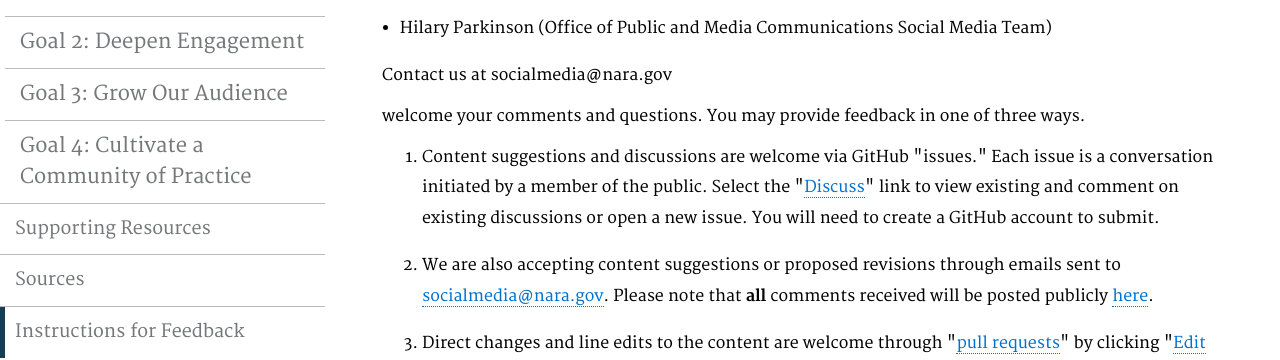
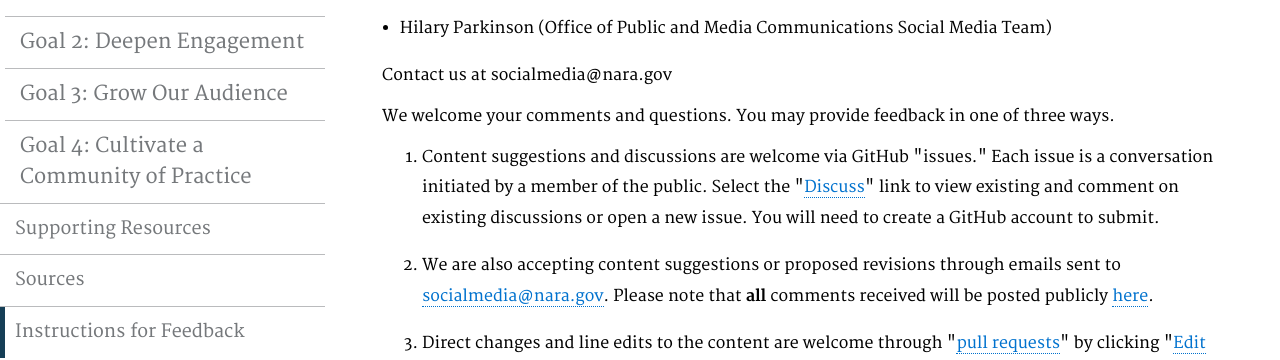
Before and after one commit to usnationalarchives/social-media-strategy, a Jekyll site: the page built from pages/feedback.md, in a window 1280 px wide. Shown: the part 338-698 px from the top of the page. Built offline with Jekyll 4.4.1, drawn with Linux system fonts in a browser that asks for light colours.

```diff
--- a/pages/feedback.md
+++ b/pages/feedback.md
@@ -16,7 +16,7 @@ The National Archives Social Media Strategy was written by:
   </ul>
  <p> Contact us at socialmedia@nara.gov</p>
 
-<p> welcome your comments and questions. You may provide feedback in one of three ways.</p>
+<p>We welcome your comments and questions. You may provide feedback in one of three ways.</p>
 
 <ol>
   <li>
```
